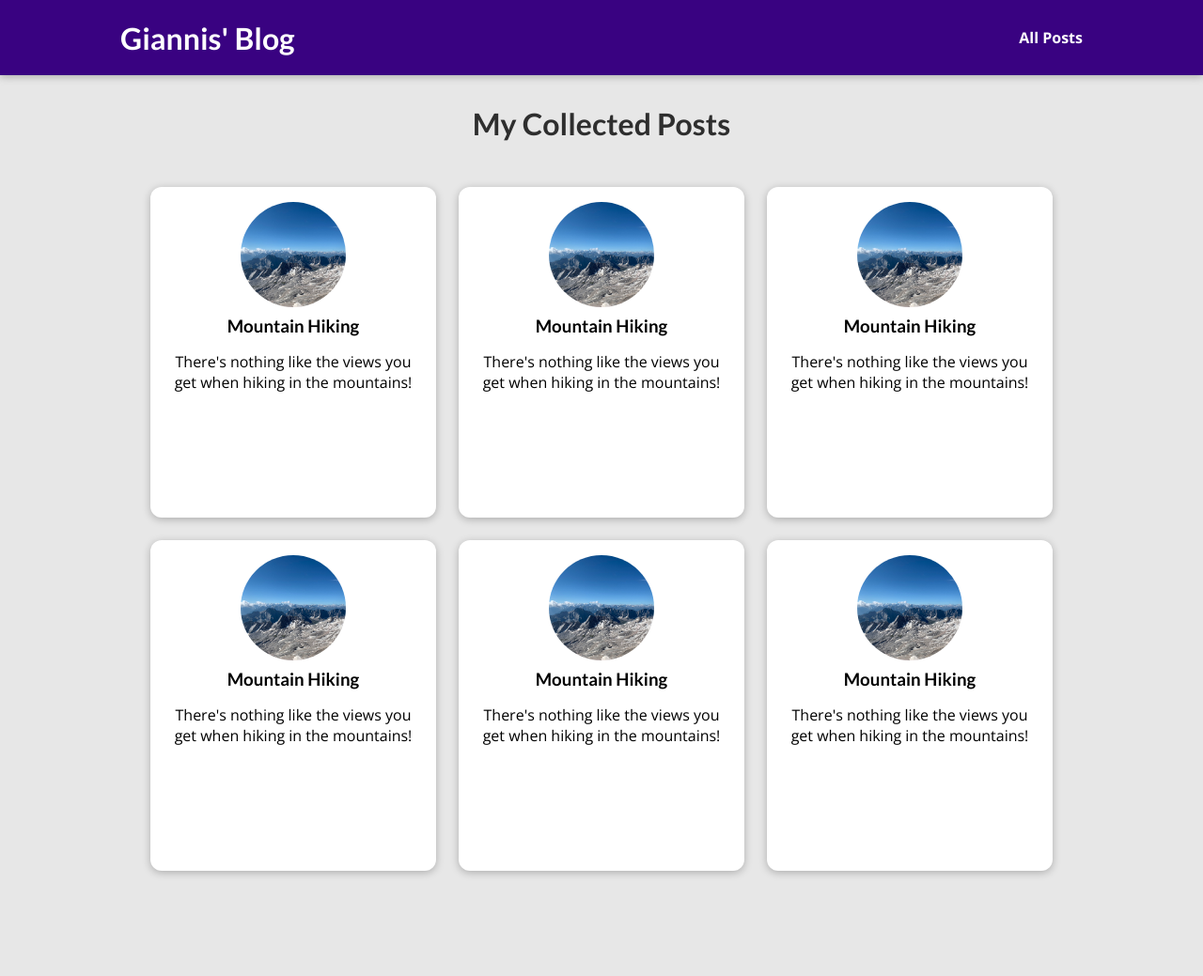
After one commit to ioannis-toumpoglou/blog-test, a Django app: template blog/templates/blog/all-posts.html in a window 1280 px wide. The commit adds this page. Shown: the whole page at 94% size. Run offline with Django 4.2, Linux system fonts and the light colour scheme; the template is opened without the code that fills it, so the values that code supplies are empty.

Commit message:
Add styling and link the pages

```diff
--- /dev/null
+++ b/blog/static/blog/all-posts.css
@@ -0,0 +1,43 @@
+body {
+    background-color: #e7e7e7;
+  }
+
+  #main-navigation {
+    background-color: #390281;
+    box-shadow: 0 2px 8px rgba(0, 0, 0, 0.25);
+  }
+
+  #all-posts {
+    margin: 7rem auto;
+    width: 90%;
+    max-width: 60rem;
+  }
+
+  #all-posts h2 {
+    text-align: center;
+    font-size: 2rem;
+    color: #2e2e2e;
+    margin: 3rem 0;
+  }
+
+  ul {
+    list-style: none;
+    margin: 0;
+    padding: 0;
+    display: grid;
+    grid-template-columns: repeat(auto-fill, minmax(17rem, 1fr));
+    gap: 1.5rem;
+  }
+
+  .post img {
+    width: 7rem;
+    height: 7rem;
+  }
+
+  .post a {
+    height: 22rem;
+    transform-origin: center;
+    box-shadow: 0 2px 8px rgba(0, 0, 0, 0.25);
+    border-radius: 12px;
+    background-color: white;
+  }
--- /dev/null
+++ b/blog/static/blog/post.css
@@ -0,0 +1,43 @@
+.post {
+    display: flex;
+    flex-direction: column;
+    align-items: center;
+    text-align: center;
+  }
+
+  .post a {
+    text-decoration: none;
+    color: black;
+    transition: all 0.2s ease;
+    padding: 1rem;
+  }
+
+  .post a:hover,
+  .post a:active {
+    transform: scale(1.1);
+    background-color: #390281;
+    color: white;
+  }
+
+  .post img {
+    width: 5rem;
+    height: 5rem;
+    object-fit: cover;
+    border-radius: 50%;
+  }
+
+  .post h3 {
+    margin: 0.25rem 0;
+  }
+
+  .post time {
+    color: #666666;
+    margin: 0.25rem;
+    font-style: italic;
+    font-size: 0.85rem;
+  }
+
+  .post:hover time,
+  .post:active time {
+    color: white;
+  }
--- /dev/null
+++ b/blog/templates/blog/all-posts.html
@@ -0,0 +1,26 @@
+{% extends "base.html" %}
+{% load static %}
+
+{% block title %}
+    All My Posts
+{% endblock %}
+
+{% block css_files %}
+    <link rel="stylesheet" href="{% static "blog/post.css" %}">
+    <link rel="stylesheet" href="{% static "blog/all-posts.css" %}">
+{% endblock %}
+
+{% block content %}
+    <section id="all-posts">
+        <h2>My Collected Posts</h2>
+
+        <ul>
+            {% include "blog/includes/post.html" %}
+            {% include "blog/includes/post.html" %}
+            {% include "blog/includes/post.html" %}
+            {% include "blog/includes/post.html" %}
+            {% include "blog/includes/post.html" %}
+            {% include "blog/includes/post.html" %}
+        </ul>
+    </section>
+{% endblock %}
--- /dev/null
+++ b/blog/templates/blog/includes/post.html
@@ -0,0 +1,13 @@
+{% load static %}
+
+<li>
+    <article class="post">
+        <a href="{% url 'post-detail-page' %}">
+            <img src="{% static "blog/images/mountains.jpg" %}" alt="Mountain Hiking">
+            <div class="post__content">
+                <h3>Mountain Hiking</h3>
+                <p>There's nothing like the views you get when hiking in the mountains!</p>
+            </div>
+        </a>
+    </article>
+</li>
--- a/blog/views.py
+++ b/blog/views.py
@@ -7,7 +7,7 @@ def starting_page(request):
     return render(request, 'blog/index.html')
 
 def posts(request):
-    pass
+    return render(request, "blog/all-posts.html")
 
 def post_detail(request):
     pass
--- a/templates/base.html
+++ b/templates/base.html
@@ -11,6 +11,13 @@
     {% block css_files %}{% endblock %}
 </head>
 <body>
+    <header id="main-navigation">
+        <h1><a href="{% url 'starting-page' %}">Giannis' Blog</a></h1>
+        <nav>
+            <a href="{% url 'posts-page' %}">All Posts</a>
+        </nav>
+    </header>
+
     {% block content %}
     {% endblock %}
 </body>
```
Also changed, not shown: blog/templates/blog/index.html (+3 -19 lines), blog/static/blog/images/coding.jpg (added), blog/static/blog/images/giannis.png (added), blog/static/blog/images/mountains.jpg (added), blog/static/blog/images/woods.jpg (added), blog/static/blog/index.css (indentation only).
